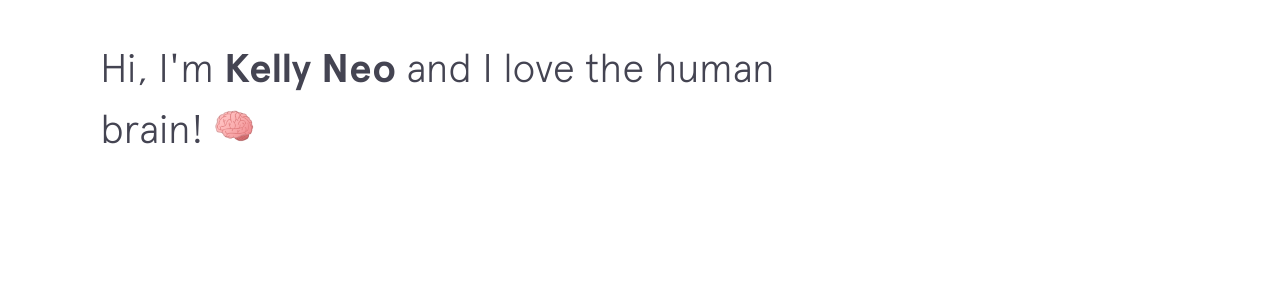
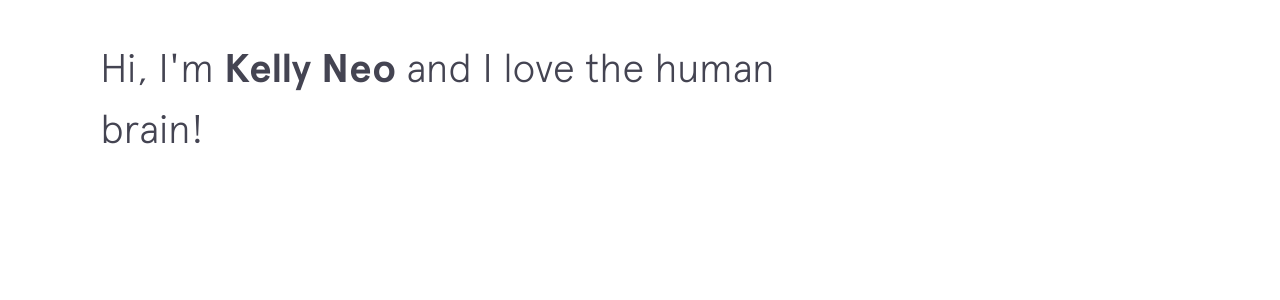
Before and after one commit to keahleh/keahleh.github.io, a Jekyll site: the page built from index.html, in a window 1280 px wide. Shown: the part 205-505 px from the top of the page. Built offline with Jekyll 4.4.1, drawn with Linux system fonts in a browser that asks for light colours; nearby versions of some CDN libraries.

Commit message:
Update intro.html

```diff
--- a/_includes/intro.html
+++ b/_includes/intro.html
@@ -1,10 +1,8 @@
 <header class="intro">
   <h1 class="intro__tagline">Hi, I'm
     <span class="name">Kelly Neo</span> and I love the human brain!
-    <span class = "emoji brain"></span>
+    <span class="brain"></span>
   </h1>
-
-
 
 
   {% include employment-status.html %}
```
